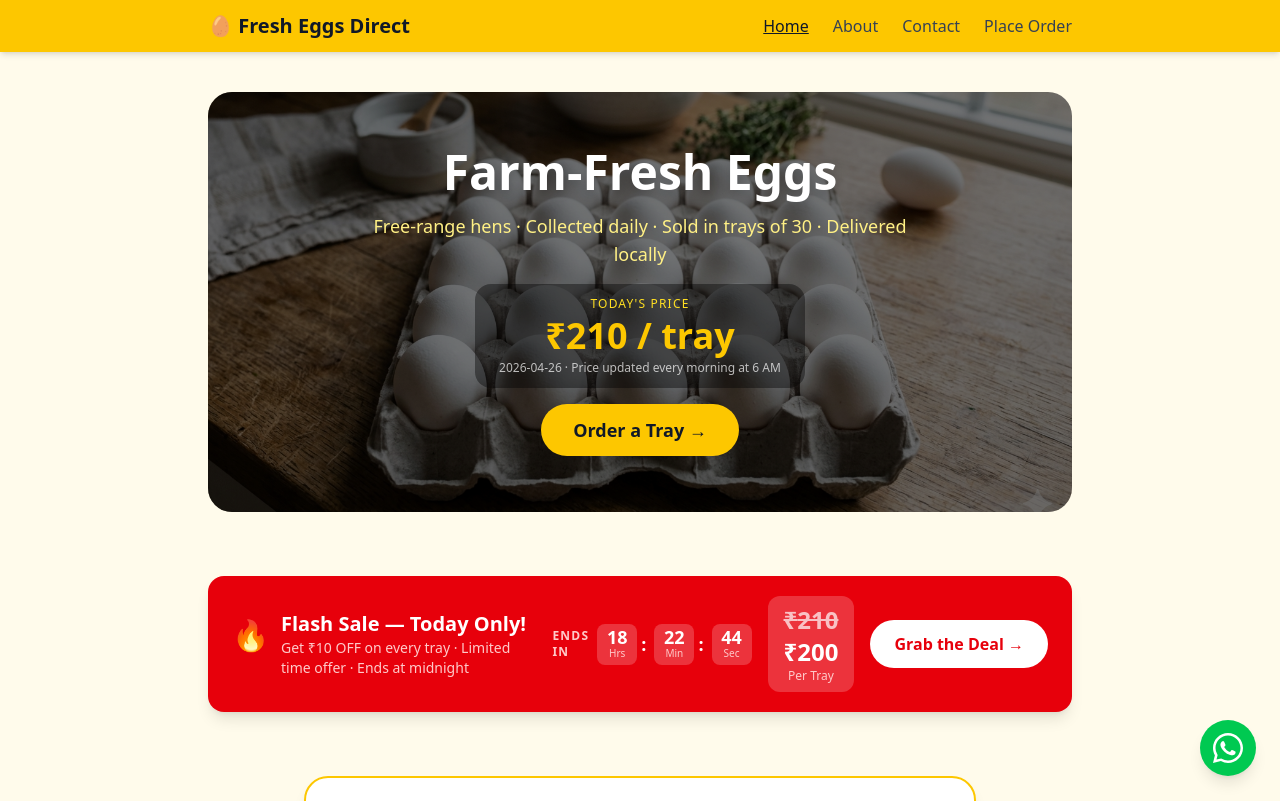
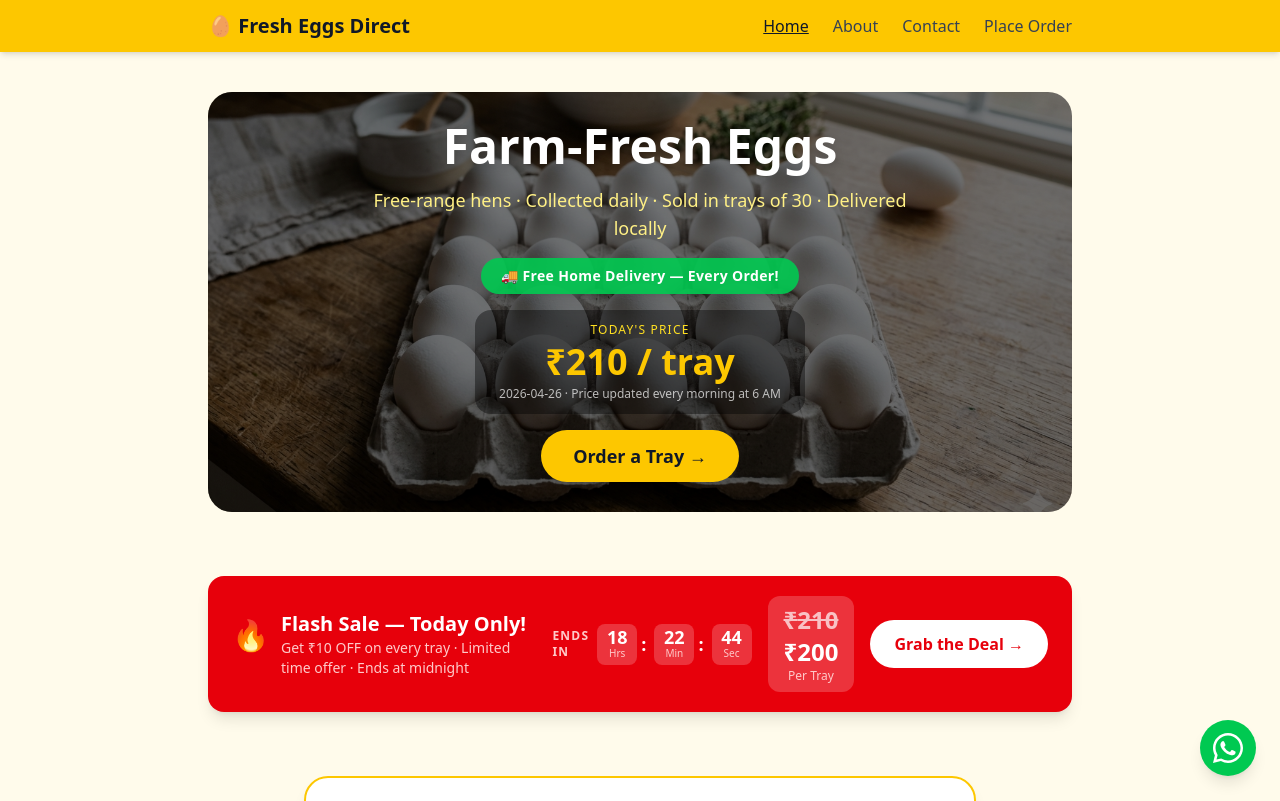
Before and after one commit to rupendra1817/fresheggsdirect, a Next.js app: page / in a window 1280 px wide. Shown: the top 801 px of the page. Built offline with nearby package versions, Linux system fonts and the light colour scheme.

Commit message:
updated the free home delivery.

```diff
--- a/app/page.tsx
+++ b/app/page.tsx
@@ -61,6 +61,9 @@ export default async function HomePage() {
           <p className="text-lg text-yellow-200 max-w-xl">
             Free-range hens · Collected daily · Sold in trays of 30 · Delivered locally
           </p>
+          <div className="bg-green-500/90 text-white font-bold px-5 py-2 rounded-full text-sm tracking-wide shadow-lg">
+            🚚 Free Home Delivery — Every Order!
+          </div>
           {/* Today's price from API */}
           <div className="bg-black/40 rounded-2xl px-6 py-3 flex flex-col items-center gap-1">
             <p className="text-xs text-yellow-300 uppercase tracking-widest">Today&apos;s Price</p>
```
